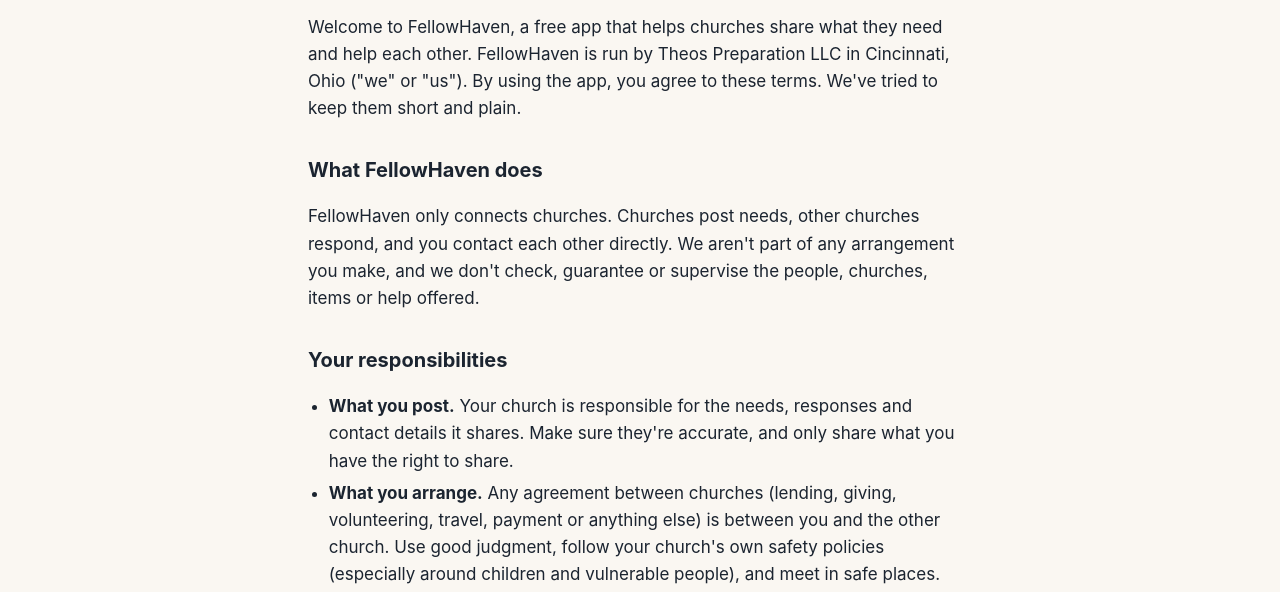
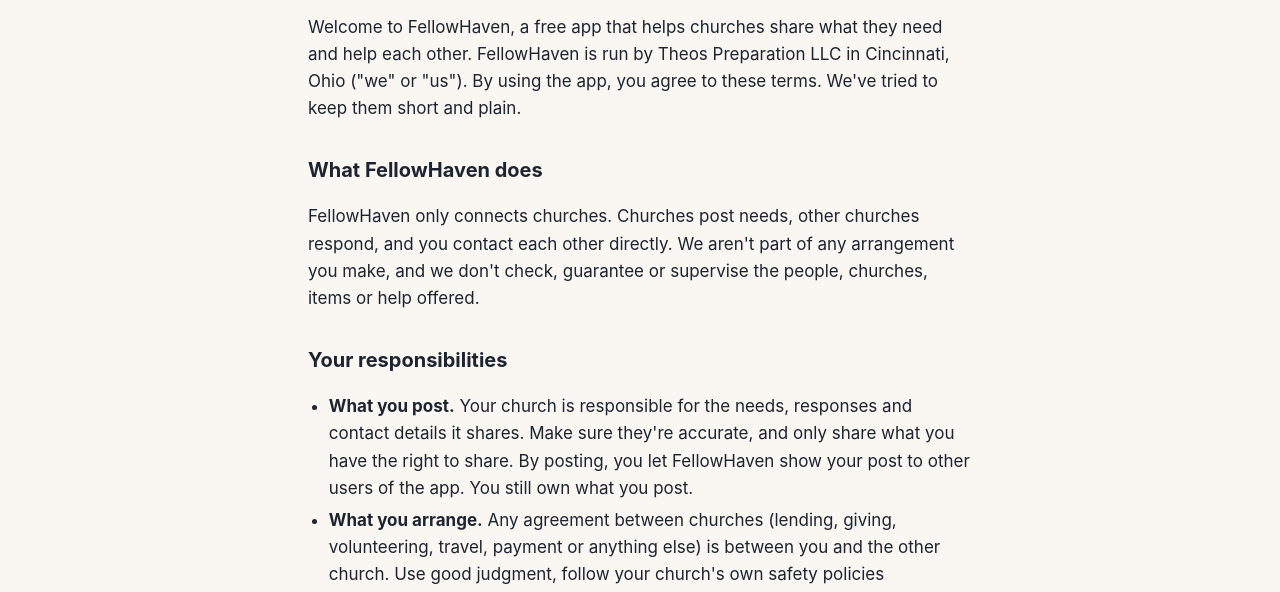
Before and after one commit to kenevester-glitch/fellowhaven-site, a plain HTML site: page terms.html in a window 1280 px wide. Shown: the part 189-781 px from the top of the page. Drawn offline with Linux system fonts and the light colour scheme.

Commit message:
Terms: churches let FellowHaven show what they post
Co-Authored-By: Claude Opus 5.5 <noreply@anthropic.com>

```diff
--- a/terms.html
+++ b/terms.html
@@ -20,7 +20,7 @@
 <h2>What FellowHaven does</h2>
 <p>FellowHaven only connects churches. Churches post needs, other churches respond, and you contact each other directly. We aren't part of any arrangement you make, and we don't check, guarantee or supervise the people, churches, items or help offered.</p>
 <h2>Your responsibilities</h2>
-<ul><li><strong>What you post.</strong> Your church is responsible for the needs, responses and contact details it shares. Make sure they're accurate, and only share what you have the right to share.</li><li><strong>What you arrange.</strong> Any agreement between churches (lending, giving, volunteering, travel, payment or anything else) is between you and the other church. Use good judgment, follow your church's own safety policies (especially around children and vulnerable people), and meet in safe places.</li><li><strong>Your account.</strong> Keep your password private. You're responsible for what's done with your account. Use a real church name and contact details.</li></ul>
+<ul><li><strong>What you post.</strong> Your church is responsible for the needs, responses and contact details it shares. Make sure they're accurate, and only share what you have the right to share. By posting, you let FellowHaven show your post to other users of the app. You still own what you post.</li><li><strong>What you arrange.</strong> Any agreement between churches (lending, giving, volunteering, travel, payment or anything else) is between you and the other church. Use good judgment, follow your church's own safety policies (especially around children and vulnerable people), and meet in safe places.</li><li><strong>Your account.</strong> Keep your password private. You're responsible for what's done with your account. Use a real church name and contact details.</li></ul>
 <h2>What's not allowed</h2>
 <p>Don't post or send anything that is:</p>
 <ul><li>illegal, or that helps someone break the law,</li><li>hateful, harassing, threatening or abusive,</li><li>spam, advertising, scams or fundraising for personal gain,</li><li>misleading, or pretends to be another church or person,</li><li>sexual, violent, or otherwise inappropriate for a church community.</li></ul>
```
Also changed, not shown: 1 other file.
